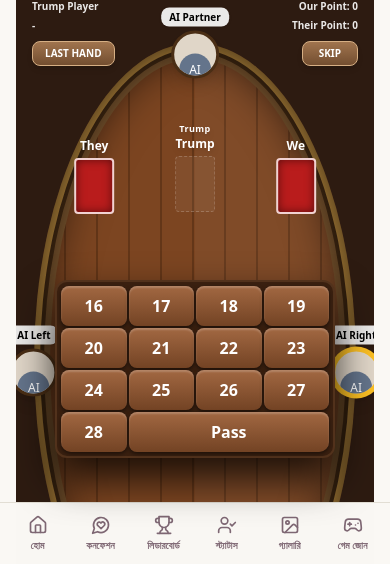
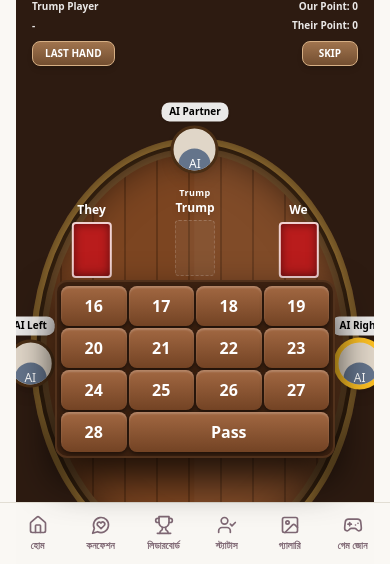
Before and after one commit to shiblu17/Batchday-Website, a React (Vite) app: page /game/29 in a window 390 px wide. Both pictures are taken after a click on the button "Play vs AI". Shown: the part 278-842 px from the top of the page. Built offline with nearby package versions, Linux system fonts and the light colour scheme; no server answers; the HTML template or start-up script is replaced by a standard one.

Commit message:
style: Fix 29 game table stretching on mobile using aspect ratio

```diff
--- a/src/features/twenty-nine/TwentyNineBoard.tsx
+++ b/src/features/twenty-nine/TwentyNineBoard.tsx
@@ -91,7 +91,7 @@ export const TwentyNineBoard: React.FC = () => {
 
       {/* The 3D Wooden Table */}
       <div
-        className="absolute top-24 bottom-28 w-[90%] max-w-[420px] shadow-[0_20px_50px_rgba(0,0,0,0.9)] flex flex-col z-0"
+        className="absolute top-[48%] sm:top-1/2 left-1/2 -translate-x-1/2 -translate-y-1/2 w-[92%] max-w-[420px] aspect-[10/13] sm:aspect-[3/4] shadow-[0_20px_50px_rgba(0,0,0,0.9)] flex flex-col z-0"
         style={{
           borderRadius: '50%',
           background: '#854d27',
@@ -101,7 +101,7 @@ export const TwentyNineBoard: React.FC = () => {
       />
 
       {/* Avatars */}
-      <div className="absolute top-24 bottom-28 w-[90%] max-w-[420px] pointer-events-none z-30">
+      <div className="absolute top-[48%] sm:top-1/2 left-1/2 -translate-x-1/2 -translate-y-1/2 w-[92%] max-w-[420px] aspect-[10/13] sm:aspect-[3/4] pointer-events-none z-30">
         {/* Top Avatar */}
         <div className="absolute top-0 left-1/2 -translate-x-1/2 -translate-y-1/2 flex flex-col items-center">
           <div className="bg-white/90 px-2 py-0.5 rounded-sm text-[10px] font-bold text-black mb-1 shadow">
@@ -134,7 +134,7 @@ export const TwentyNineBoard: React.FC = () => {
       </div>
 
       {/* Internal Table Elements */}
-      <div className="absolute top-24 bottom-28 w-[90%] max-w-[420px] pointer-events-none z-10">
+      <div className="absolute top-[48%] sm:top-1/2 left-1/2 -translate-x-1/2 -translate-y-1/2 w-[92%] max-w-[420px] aspect-[10/13] sm:aspect-[3/4] pointer-events-none z-10">
 
         {/* Top Trick / Status Cards */}
         <div className="absolute top-[15%] left-1/2 -translate-x-1/2 w-3/4 flex justify-between items-start">
```
